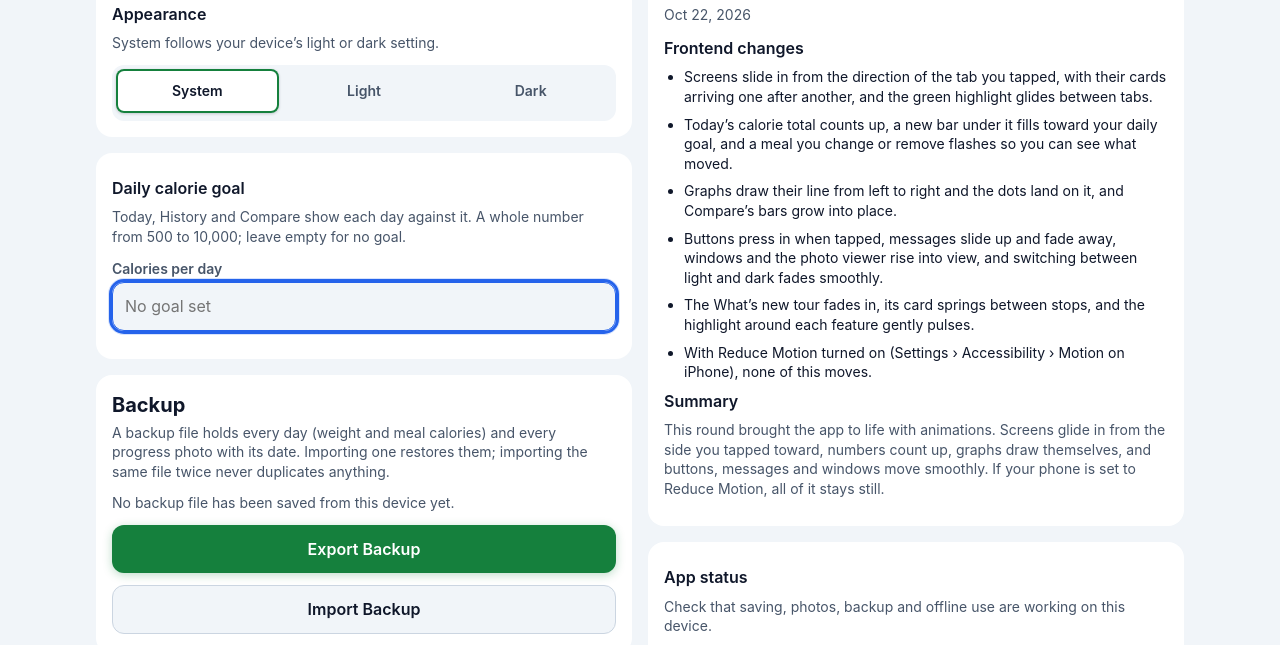
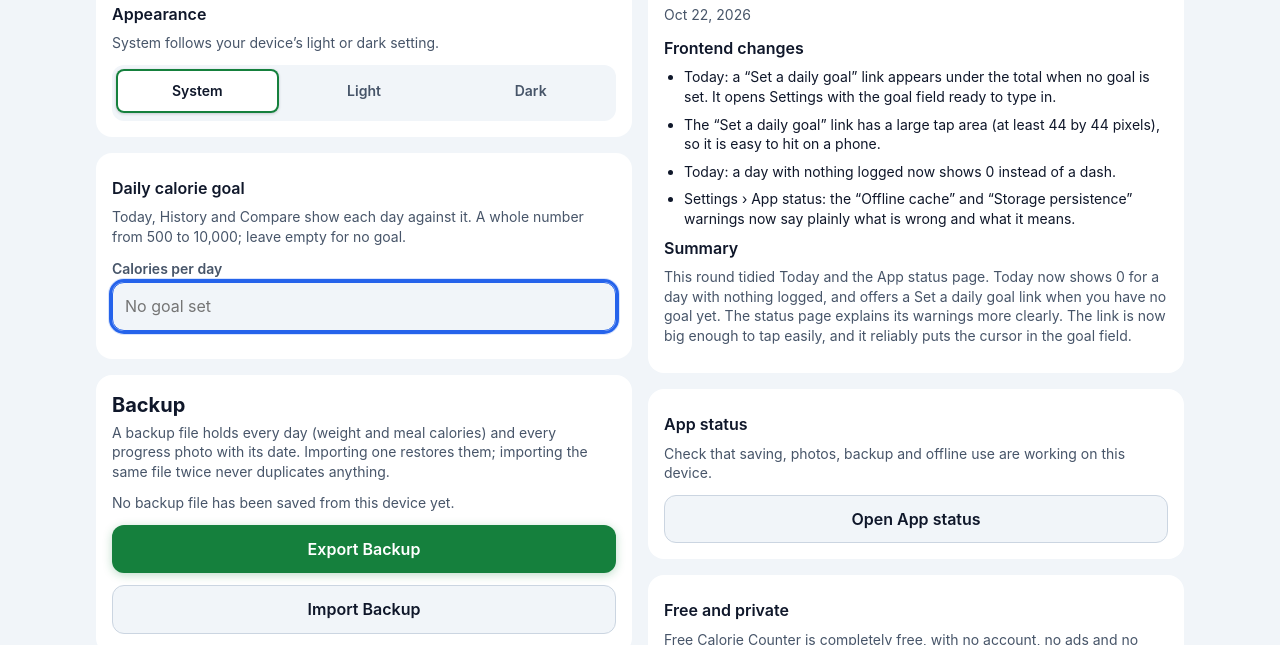
Before and after one commit to thomaswright03/Free-Calorie-Counter, a website with bundled scripts: page docs/index.html in a window 1280 px wide. Both pictures are taken after a click on the link "Set a daily goal". Shown: the part 133-778 px from the top of the page. Built offline with nearby package versions, Linux system fonts and the light colour scheme.

Commit message:
Fix goal link tap target, focus goal field after Settings renders, refresh Latest Update, compare commit order in its test
Co-Authored-By: Claude Sonnet 5.5 <noreply@anthropic.com>

```diff
--- a/docs/style.css
+++ b/docs/style.css
@@ -473,7 +473,7 @@ input.visually-hidden:focus-visible + .file-btn { outline: 3px solid var(--focus
 
 .total-label { color: var(--muted); font-size: var(--fs-sm); }
 .total-goal { margin-top: var(--s2); font-size: var(--fs-sm); font-weight: 600; color: var(--text); font-variant-numeric: tabular-nums; }
-.set-goal-link { display: inline-block; margin-top: var(--s2); font-size: var(--fs-sm); color: var(--muted); text-decoration: underline; }
+.set-goal-link { display: inline-flex; align-items: center; min-height: 44px; min-width: 44px; margin-top: var(--s1, 4px); font-size: var(--fs-sm); color: var(--muted); text-decoration: underline; }
 .set-goal-link[hidden] { display: none; }
 .total-goal.is-over { color: var(--danger); }
 
--- a/docs/sw.js
+++ b/docs/sw.js
@@ -15,7 +15,7 @@
 // which pre-caches the whole new set together, so a phone that goes offline
 // right after an update still has matching files. A test checks every
 // listed file exists.
-const CACHE_NAME = 'fcc-f6bdb0ec4bd5';
+const CACHE_NAME = 'fcc-5f6bd06e0e52';
 
 const APP_SHELL = [
   './',
--- a/docs/ui/goal.js
+++ b/docs/ui/goal.js
@@ -51,3 +51,21 @@ export function showGoalMeter(el, total) {
 export function goalText(meals) {
   return core.goalProgress(core.totalCalories(meals), getGoal());
 }
+
+let focusGoalNext = false;
+
+/** Asks Settings to put the cursor in the goal field the next time it draws. */
+export function focusGoalOnNextSettings() {
+  focusGoalNext = true;
+}
+
+/**
+ * Called by Settings once the goal field is on the page: focuses it if a
+ * "Set a daily goal" link asked for that.
+ * @param {HTMLElement} input
+ */
+export function takeGoalFocus(input) {
+  if (!focusGoalNext) return;
+  focusGoalNext = false;
+  requestAnimationFrame(() => input.focus({ preventScroll: true }));
+}
--- a/docs/ui/latest-update.js
+++ b/docs/ui/latest-update.js
@@ -7,14 +7,12 @@
 export const LATEST_UPDATE = {
   date: '2026-10-22',
   summary:
-    'This round brought the app to life with animations. Screens glide in from the side you tapped toward, numbers count up, graphs draw themselves, and buttons, messages and windows move smoothly. If your phone is set to Reduce Motion, all of it stays still.',
+    'This round tidied Today and the App status page. Today now shows 0 for a day with nothing logged, and offers a Set a daily goal link when you have no goal yet. The status page explains its warnings more clearly. The link is now big enough to tap easily, and it reliably puts the cursor in the goal field.',
   /** What you can see in the app, listed first. */
   frontend: [
-    'Screens slide in from the direction of the tab you tapped, with their cards arriving one after another, and the green highlight glides between tabs.',
-    'Today’s calorie total counts up, a new bar under it fills toward your daily goal, and a meal you change or remove flashes so you can see what moved.',
-    'Graphs draw their line from left to right and the dots land on it, and Compare’s bars grow into place.',
-    'Buttons press in when tapped, messages slide up and fade away, windows and the photo viewer rise into view, and switching between light and dark fades smoothly.',
-    'The What’s new tour fades in, its card springs between stops, and the highlight around each feature gently pulses.',
-    'With Reduce Motion turned on (Settings › Accessibility › Motion on iPhone), none of this moves.',
+    'Today: a “Set a daily goal” link appears under the total when no goal is set. It opens Settings with the goal field ready to type in.',
+    'The “Set a daily goal” link has a large tap area (at least 44 by 44 pixels), so it is easy to hit on a phone.',
+    'Today: a day with nothing logged now shows 0 instead of a dash.',
+    'Settings › App status: the “Offline cache” and “Storage persistence” warnings now say plainly what is wrong and what it means.',
   ],
 };
--- a/docs/ui/screen-settings.js
+++ b/docs/ui/screen-settings.js
@@ -10,7 +10,7 @@ import { buildBackupSection, downloadBlob } from './backup.js';
 import { inAppleBrowserTab, runningInstalled, installSteps } from './install-note.js';
 import { showWhatsNew } from './whats-new.js';
 import { LATEST_UPDATE } from './latest-update.js';
-import { getGoal, setGoal } from './goal.js';
+import { getGoal, setGoal, takeGoalFocus } from './goal.js';
 
 /** @type {import('./render.js').ScreenBuilder} */
 export async function buildSettings() {
@@ -87,6 +87,8 @@ function buildGoalCard() {
     status.set('saved', result.value === null ? 'Goal cleared' : `Goal saved: ${core.formatNumber(result.value)} calories a day`);
   };
   input.addEventListener('change', save);
+  // Focus once the screen is in the page (a no-op unless Today's goal link asked).
+  takeGoalFocus(input);
   input.addEventListener('keydown', (e) => {
     if (e.key === 'Enter') save();
   });
--- a/docs/ui/today-meals.js
+++ b/docs/ui/today-meals.js
@@ -3,7 +3,7 @@
 // Undo button in its row while the screen is open, and if the screen is
 // left soon after, the next screen offers Undo for a few seconds more.
 
-import { getGoal, showGoalLine, showGoalMeter } from './goal.js';
+import { getGoal, showGoalLine, showGoalMeter, focusGoalOnNextSettings } from './goal.js';
 import { countTo, replay } from './motion.js';
 import { core, h, MEAL_STEPS, mealLabel, today, notSavedReason } from './dom.js';
 import { failureText } from './problems.js';
@@ -150,10 +150,7 @@ function buildTotal(view, where) {
   const label = h('div', { class: 'total-label' });
   const goalLine = h('div', { class: 'total-goal', 'data-goal-progress': '' });
   const setGoalLink = h('a', { class: 'set-goal-link', href: '#/settings', text: 'Set a daily goal' });
-  setGoalLink.addEventListener('click', () => {
-    // Once Settings has drawn, put the cursor in the goal field.
-    setTimeout(() => /** @type {HTMLElement | null} */ (document.querySelector('[data-goal-card] input'))?.focus(), 150);
-  });
+  setGoalLink.addEventListener('click', focusGoalOnNextSettings);
   const meter = h('div', { class: 'goal-meter is-fresh', 'aria-hidden': 'true' }, h('span', { class: 'goal-meter-fill' }));
   // The bar fills from empty when the screen opens, then glides on each change.
   setTimeout(() => meter.classList.remove('is-fresh'), 1200);
```
Also changed, not shown: test/unit/goal.test.js (+18 -4 lines), docs/build/app.js, 1 other file.
